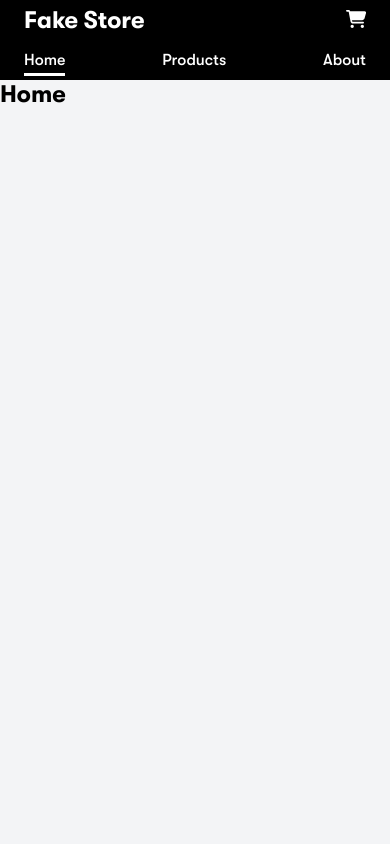
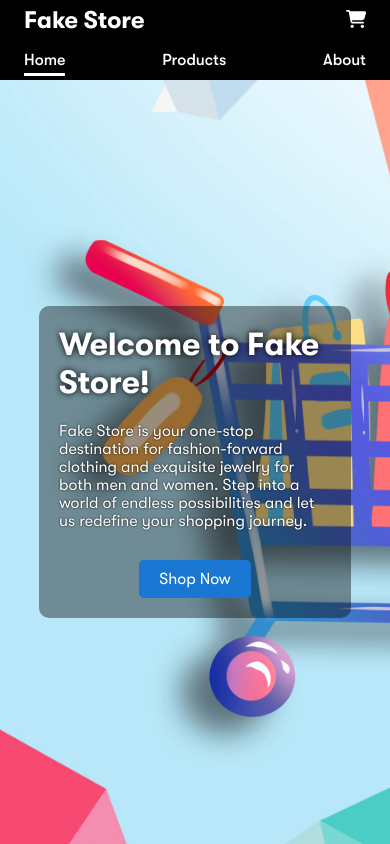
Before and after one commit to ahmeducf/shopping-cart, a React (Vite) app: page / in a window 390 px wide. Built offline with nearby package versions, Linux system fonts and the light colour scheme.

Commit message:
chore: Implement home page

```diff
--- a/src/index.css
+++ b/src/index.css
@@ -146,3 +146,9 @@ h1 {
 h2 {
   font-size: 1.17rem;
 }
+
+#root {
+  display: flex;
+  flex-direction: column;
+  min-height: 100vh;
+}
--- a/src/pages/Home.jsx
+++ /dev/null
@@ -1,9 +0,0 @@
-function Home() {
-  return (
-    <div>
-      <h1>Home</h1>
-    </div>
-  );
-}
-
-export default Home;
--- /dev/null
+++ b/src/pages/home/Home.jsx
@@ -0,0 +1,28 @@
+import { Link } from 'react-router-dom';
+import {
+  container,
+  textContainer,
+  heading,
+  text,
+  shopNowBtn,
+} from './Home.module.css';
+
+function Home() {
+  return (
+    <main className={container}>
+      <div className={textContainer}>
+        <h1 className={heading}>Welcome to Fake Store!</h1>
+        <p className={text}>
+          Fake Store is your one-stop destination for fashion-forward clothing
+          and exquisite jewelry for both men and women. Step into a world of
+          endless possibilities and let us redefine your shopping journey.
+        </p>
+        <Link className={shopNowBtn} to="/products">
+          Shop Now
+        </Link>
+      </div>
+    </main>
+  );
+}
+
+export default Home;
--- /dev/null
+++ b/src/pages/home/Home.module.css
@@ -0,0 +1,111 @@
+.container {
+  background-image: url('../../assets/images/home-background.jpg');
+  background-size: cover;
+  background-repeat: no-repeat;
+  flex: 1;
+  display: flex;
+  align-items: center;
+  justify-content: flex-end;
+}
+
+.textContainer {
+  width: 50%;
+  display: flex;
+  flex-direction: column;
+  align-items: center;
+  justify-content: center;
+  gap: 20px;
+  margin-right: 50px;
+  background-color: rgba(0, 0, 0, 0.4);
+  border-radius: 10px;
+  padding: 20px;
+  border: 3px solid #fff;
+  box-shadow: 0 0 8px #fff;
+}
+
+.heading {
+  width: 450px;
+  text-align: left;
+  font-size: 40px;
+  color: #fff;
+  text-shadow: 0 0 6px #000;
+}
+
+.text {
+  text-align: left;
+  width: 450px;
+  color: #fff;
+  font-size: 20px;
+  text-shadow: 0 0 2px #000;
+}
+
+.shopNowBtn {
+  background-color: #1976d2;
+  color: #fff;
+  padding: 10px 40px;
+  border-radius: 5px;
+  border: none;
+  font-size: 20px;
+  margin-top: 10px;
+  cursor: pointer;
+  transition:
+    background-color 0.3s ease-in-out,
+    transform 0.3s ease-in-out;
+}
+
+.shopNowBtn:hover {
+  background-color: #1565c0;
+  transform: scale(1.1);
+}
+
+@media (max-width: 1024px) {
+  .container {
+    justify-content: center;
+  }
+
+  .textContainer {
+    max-width: 500px;
+    width: 100%;
+    padding: 40px;
+    margin-right: 0;
+    border: none;
+    box-shadow: none;
+  }
+
+  .heading {
+    width: 100%;
+    font-size: 40px;
+    text-align: left;
+    text-shadow: 0 0 6px #000;
+  }
+
+  .text {
+    width: 100%;
+    font-size: 20px;
+    text-shadow: 0 0 2px #000;
+  }
+}
+
+@media (max-width: 500px) {
+  .container {
+    background-position: left;
+  }
+
+  .textContainer {
+    padding: 20px;
+    max-width: 80%;
+  }
+
+  .heading {
+    font-size: 2rem;
+  }
+
+  .text {
+    font-size: 1rem;
+  }
+
+  .shopNowBtn {
+    font-size: 1rem;
+    padding: 10px 20px;
+  }
+}
--- /dev/null
+++ b/src/pages/home/index.js
@@ -0,0 +1 @@
+export * from './Home';
--- a/src/pages/index.js
+++ b/src/pages/index.js
@@ -1,5 +1,5 @@
 export { default as Root } from './Root';
-export { default as Home } from './Home';
+export { default as Home } from './home/Home';
 export { default as About } from './About';
 export { default as Products } from './Products';
 export { default as Product } from './Product';
```
Also changed, not shown: src/assets/images/home-background.jpg (added).
